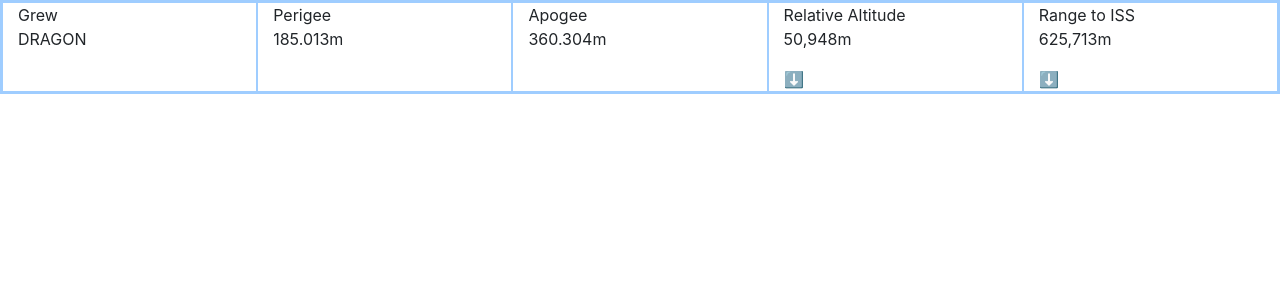
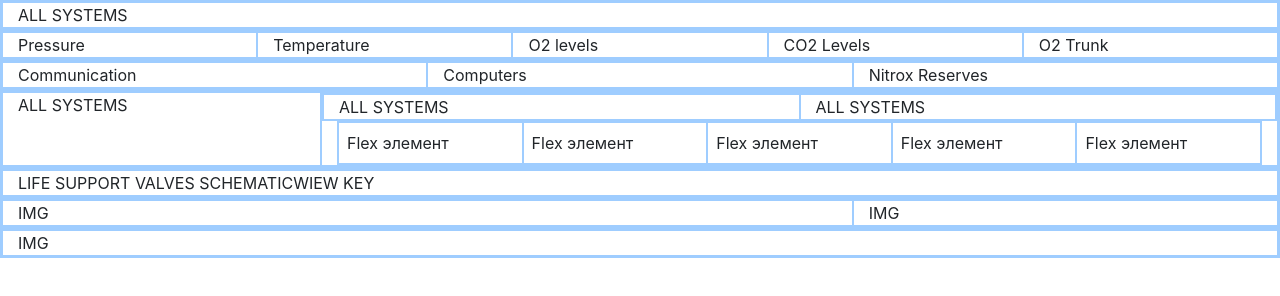
Before and after one commit to BYavorskyj/The_control_panel_from_the_Space_X_Dragon_v2, a plain HTML site: page main.html in a window 1280 px wide. Drawn offline with nearby package versions, Linux system fonts and the light colour scheme.

Commit message:
added main.html

```diff
--- a/main.html
+++ b/main.html
@@ -10,22 +10,66 @@
           integrity="sha384-ggOyR0iXCbMQv3Xipma34MD+dH/1fQ784/j6cY/iJTQUOhcWr7x9JvoRxT2MZw1T" crossorigin="anonymous">
     <link rel="stylesheet" href="./style/style.css">
 
-    <title>Dragon V2 User Interface</title>
+    <title>Dragon V2 User Interface 2</title>
 </head>
 <body>
 
 
 <div class="container-fluid">
     <div class="row">
-        <div class="col ">Grew <br> DRAGON</div>
-        <div class="col ">Perigee <p>185.013m</p></div>
-        <div class="col ">Apogee <p>360.304m</p></div>
-        <div class="col ">Relative Altitude <p>50,948m</p><span>&#11015;</span></div>
-        <div class="col ">Range to ISS <p>625,713m</p><span>&#11015;</span></div>
+        <div class="col ">ALL SYSTEMS</div>
     </div>
 </div>
-
-
+<div class="container-fluid">
+    <div class="row">
+        <div class="col ">Pressure</div>
+        <div class="col ">Temperature</div>
+        <div class="col ">O2 levels</div>
+        <div class="col ">CO2 Levels</div>
+        <div class="col ">O2 Trunk</div>
+    </div>
+</div>
+<div class="container-fluid">
+    <div class="row">
+        <div class="col ">Communication</div>
+        <div class="col ">Computers</div>
+        <div class="col ">Nitrox Reserves</div>
+    </div>
+</div>
+<div class="container-fluid">
+    <div class="row">
+        <div class="col-3">ALL SYSTEMS</div>
+        <div class="col">
+            <div class="row">
+                <div class="col">ALL SYSTEMS</div>
+                <div class="col">ALL SYSTEMS</div>
+            </div>
+            <div class="d-flex bd-highlight">
+                <div class="p-2 flex-fill bd-highlight">Flex элемент</div>
+                <div class="p-2 flex-fill bd-highlight">Flex элемент</div>
+                <div class="p-2 flex-fill bd-highlight">Flex элемент</div>
+                <div class="p-2 flex-fill bd-highlight">Flex элемент</div>
+                <div class="p-2 flex-fill bd-highlight">Flex элемент</div>
+            </div>
+        </div>
+    </div>
+</div>
+<div class="container-fluid">
+    <div class="row">
+        <div class="col "><span>LIFE SUPPORT VALVES SCHEMATIC</span><span>WIEW KEY</span></div>
+    </div>
+</div>
+<div class="container-fluid">
+    <div class="row">
+        <div class="col-8 ">IMG</div>
+        <div class="col-4 ">IMG</div>
+    </div>
+</div>
+<div class="container-fluid">
+    <div class="row">
+        <div class="col ">IMG</div>
+    </div>
+</div>
 
 <!-- Optional JavaScript -->
 <!-- jQuery first, then Popper.js, then Bootstrap JS -->
```
